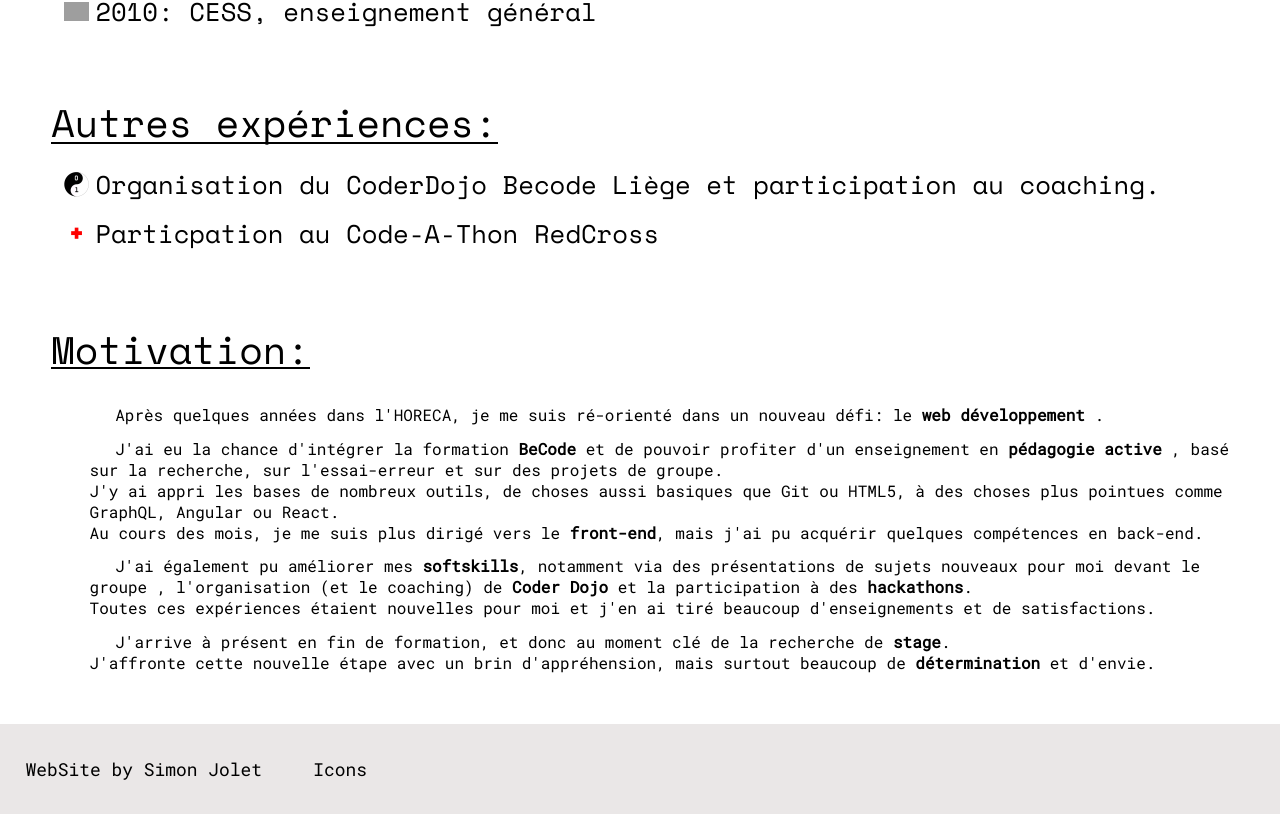
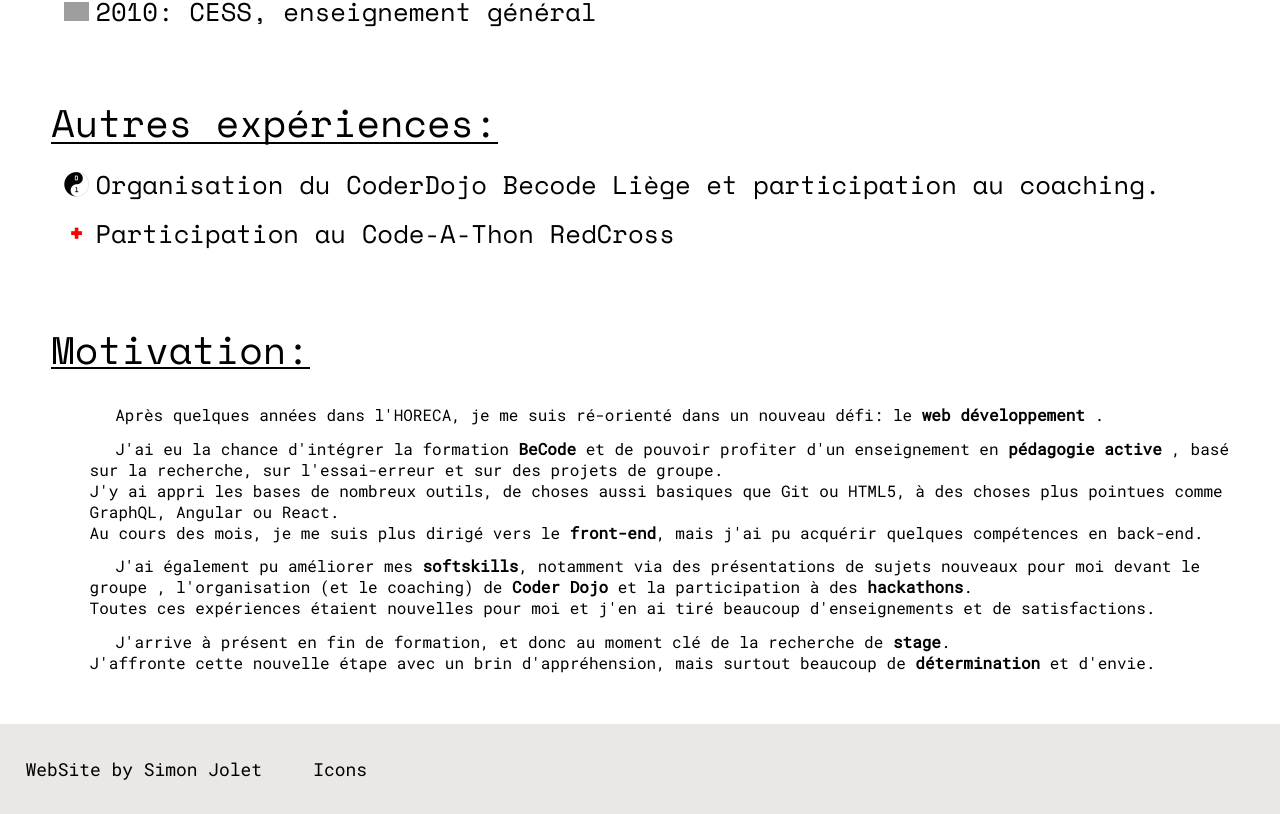
Before and after one commit to SImonJolet/CV-Angular, an Angular app in the folder CV-Angular/: page /mainpage in a window 1280 px wide. Shown: the part 1833-2647 px from the top of the page. Built offline with nearby package versions, Linux system fonts and the light colour scheme; grey boxes are pictures that could not be loaded.

Commit message:
Fix typo

```diff
--- a/CV-Angular/src/app/composants/xp/xp.component.html
+++ b/CV-Angular/src/app/composants/xp/xp.component.html
@@ -71,7 +71,7 @@
           width="25vw"
           height="auto"
         />
-        Particpation au Code-A-Thon RedCross
+        Participation au Code-A-Thon RedCross
       </div>
     </div>
   </body>
```
